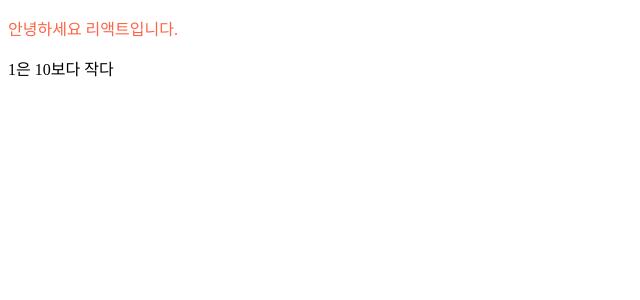
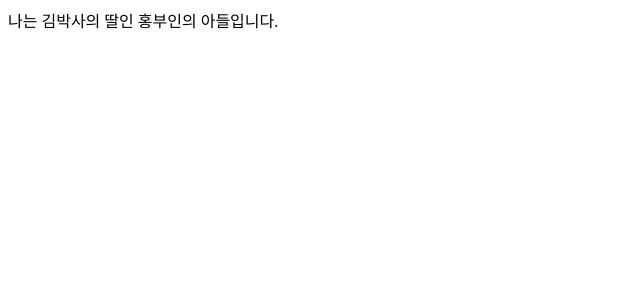
Before and after one commit to Olivia-Study-Storage/hh99-react-beginner, a React (Create React App) app in the folder beginner/1_week-1/: page / in a window 1280 px wide. Shown: the top 300 px of the page, without its empty margins (0-640 px from the left). Built offline with nearby package versions, Linux system fonts and the light colour scheme.

Commit message:
Note: props

```diff
--- a/beginner/1_week-1/src/App.jsx
+++ b/beginner/1_week-1/src/App.jsx
@@ -1,32 +1,30 @@
 import React from 'react';
 
-export default function App() {
-  const number = 1;
-  // 스타일을 변수로 선언하여 재사용 가능하도록 할 수 있다.
-  const pTagStyle = {
-    color: 'tomato',
-  };
+// * props
+// 컴포넌트 간의 정보 교류 방법
+// 1. 반드시 위에서 아래 방향으로 흐른다. (부모 -> 자식의 단방향)
+// 2. props는 반드시 읽기 전용으로 취급하며, 변경하지 않는다.
 
-  return (
-    <div className="test-class">
-      {/* 주석을 사용하는 방법 */}
+function App() {
+  return <GrandFather />;
+}
 
-      {/* 변수를 사용하지 않고 스타일을 지정하는 법 */}
-      {/* <p
-        style={{
-          color: 'salmon',
-        }}
-      > */}
+function GrandFather() {
+  const name = '김박사';
+  return <Mother grandFatherName={name}/>;
+}
 
-      {/* 변수를 사용하여 스타일을 지정하는 법 */}
-      <p style={pTagStyle}> 안녕하세요 리액트입니다.</p>
-      <p>
-        {
-          number > 10
-            ? number + '은 10보다 크다'
-            : number + '은 10보다 작다'
-        }
-      </p>
-    </div>
-  )
+function Mother(props) {
+	const name = `${props.grandFatherName}의 딸인 홍부인`;
+  return <Child motherName={ name }/>;
 }
+
+// props로 값을 전달받아 화면에 렌더링
+// * [prop drilling]
+// 하위 컴포넌트로 전달하는 용도로만 쓰이는 컴포넌트를 거치면서
+// React Component 트리의 한 부분에서 다른 부분으로 데이터를 전달하는 과정
+function Child(props) {
+  return <div>나는 { props.motherName }의 아들입니다.</div>;
+}
+
+export default App;
```
